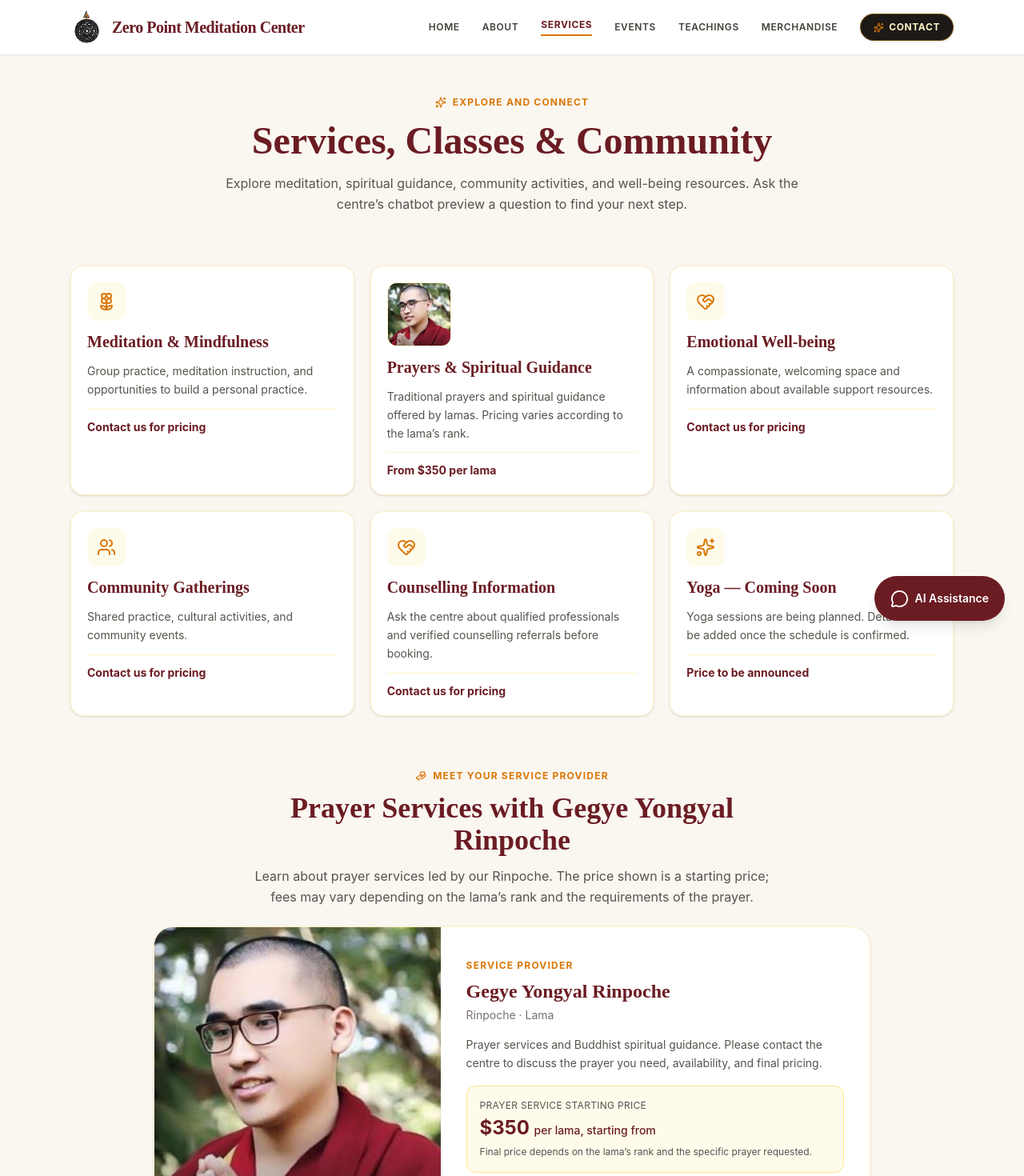
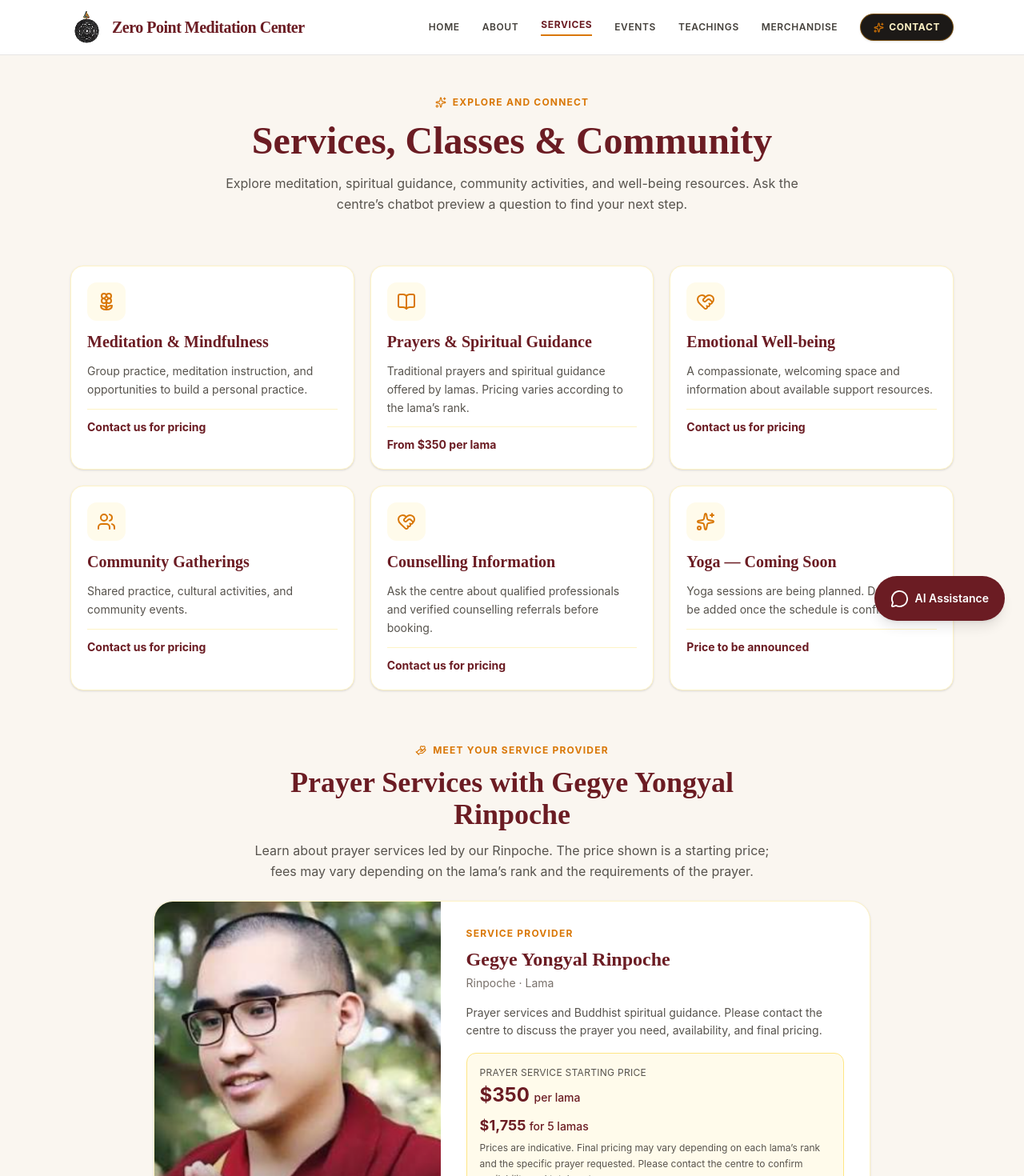
Before and after one commit to sherpaten/Zero-Point-Meditation-Center, a React (Vite) app in the folder zero-point-meditation/: page /services in a window 1280 px wide. Shown: the top 1470 px of the page at 80% size. Built offline with nearby package versions, Linux system fonts and the light colour scheme.

Commit message:
Keep service grid image-free and clarify prayer service pricing

```diff
--- a/zero-point-meditation/src/pages/Services.jsx
+++ b/zero-point-meditation/src/pages/Services.jsx
@@ -25,13 +25,13 @@ export default function Services() {
       <section className="grid grid-cols-1 sm:grid-cols-2 lg:grid-cols-3 gap-5">
         {[
           { icon: <Flower2 size={24}/>, title: 'Meditation & Mindfulness', text: 'Group practice, meditation instruction, and opportunities to build a personal practice.', price: 'Contact us for pricing' },
-          { icon: <BookOpen size={24}/>, image: gegyeYongyalRinpoche, imageAlt: 'Gegye Yongyal Rinpoche', title: 'Prayers & Spiritual Guidance', text: 'Traditional prayers and spiritual guidance offered by lamas. Pricing varies according to the lama’s rank.', price: 'From $350 per lama' },
+          { icon: <BookOpen size={24}/>, title: 'Prayers & Spiritual Guidance', text: 'Traditional prayers and spiritual guidance offered by lamas. Pricing varies according to the lama’s rank.', price: 'From $350 per lama' },
           { icon: <HeartHandshake size={24}/>, title: 'Emotional Well-being', text: 'A compassionate, welcoming space and information about available support resources.', price: 'Contact us for pricing' },
           { icon: <Users size={24}/>, title: 'Community Gatherings', text: 'Shared practice, cultural activities, and community events.', price: 'Contact us for pricing' },
           { icon: <HeartHandshake size={24}/>, title: 'Counselling Information', text: 'Ask the centre about qualified professionals and verified counselling referrals before booking.', price: 'Contact us for pricing' },
           { icon: <Sparkles size={24}/>, title: 'Yoga — Coming Soon', text: 'Yoga sessions are being planned. Details will be added once the schedule is confirmed.', price: 'Price to be announced' },
         ].map(item => <article key={item.title} className="rounded-2xl border border-amber-100 bg-white p-4 sm:p-5 shadow-sm space-y-3">
-          {item.image ? <img src={item.image} alt={item.imageAlt || item.title} loading="lazy" className="h-20 w-20 rounded-xl object-cover object-top border border-amber-100"/> : <div className="flex h-12 w-12 items-center justify-center rounded-xl bg-amber-50 text-buddhist-gold">{item.icon}</div>}
+          <div className="flex h-12 w-12 items-center justify-center rounded-xl bg-amber-50 text-buddhist-gold">{item.icon}</div>
           <h2 className="font-serif text-xl font-bold text-buddhist-burgundy">{item.title}</h2>
           <p className="text-sm leading-relaxed text-stone-600">{item.text}</p>
           <div className="border-t border-amber-100 pt-3"><p className="text-sm font-bold text-buddhist-burgundy">{item.price}</p></div>
@@ -52,7 +52,7 @@ export default function Services() {
           <div className="p-6 sm:p-8 flex flex-col justify-center gap-4">
             <div><p className="text-xs font-bold uppercase tracking-widest text-buddhist-gold">Service provider</p><h3 className="mt-2 font-serif text-2xl font-bold text-buddhist-burgundy">Gegye Yongyal Rinpoche</h3><p className="mt-1 text-sm text-stone-500">Rinpoche · Lama</p></div>
             <p className="text-sm leading-relaxed text-stone-600">Prayer services and Buddhist spiritual guidance. Please contact the centre to discuss the prayer you need, availability, and final pricing.</p>
-            <div className="rounded-xl bg-amber-50 border border-amber-200 p-4"><p className="text-xs uppercase tracking-wide text-stone-600">Prayer service starting price</p><p className="mt-1 text-2xl font-bold text-buddhist-burgundy">$350 <span className="text-sm font-medium">per lama, starting from</span></p><p className="mt-1 text-xs leading-relaxed text-stone-600">Final price depends on the lama’s rank and the specific prayer requested.</p></div>
+            <div className="rounded-xl bg-amber-50 border border-amber-200 p-4"><p className="text-xs uppercase tracking-wide text-stone-600">Prayer service starting price</p><p className="mt-1 text-2xl font-bold text-buddhist-burgundy">$350 <span className="text-sm font-medium">per lama</span></p><p className="mt-2 text-lg font-bold text-buddhist-burgundy">$1,755 <span className="text-sm font-medium">for 5 lamas</span></p><p className="mt-1 text-xs leading-relaxed text-stone-600">Prices are indicative. Final pricing may vary depending on each lama’s rank and the specific prayer requested. Please contact the centre to confirm availability and total cost.</p></div>
             <a href="/contact" className="inline-flex w-fit items-center justify-center rounded-full bg-buddhist-burgundy px-5 py-3 text-sm font-semibold text-white hover:opacity-90">Enquire about prayer services</a>
           </div>
         </article>
```
